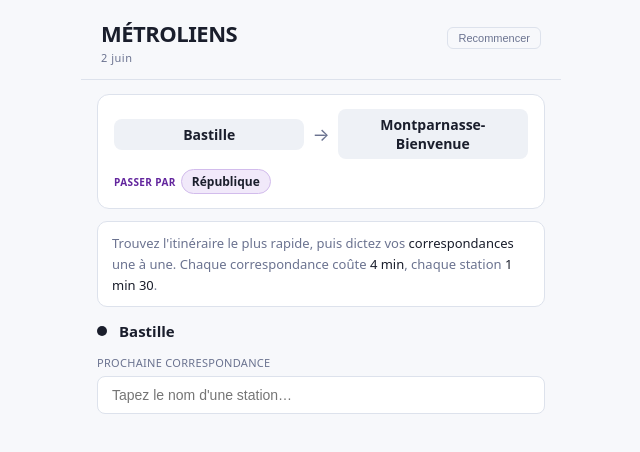
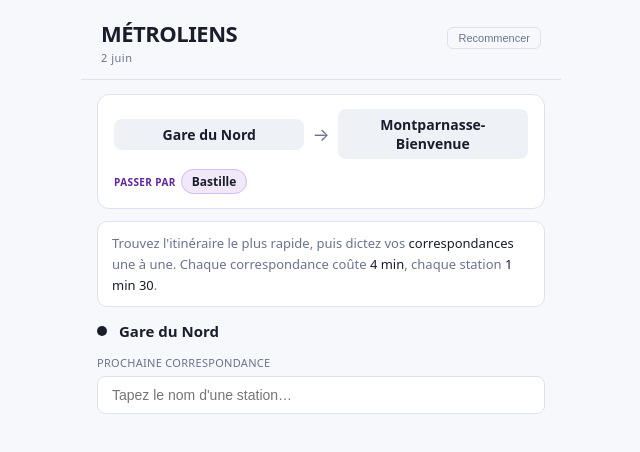
Before and after one commit to oignonmetro/metroliens, a React (Vite) app: page / in a window 1280 px wide. Shown: the top 452 px of the page, without its empty margins (319-959 px from the left). Built offline with nearby package versions, Linux system fonts and the light colour scheme; a web font is replaced by a local one.

Commit message:
Contraintes: ajout de 'sans changer à', support de deux contraintes par puzzle

```diff
--- a/src/Metroliens.jsx
+++ b/src/Metroliens.jsx
@@ -231,7 +231,8 @@ function computeSegment(from, to, fromLine, bannedLines) {
   return { chosenLine, stops, transfer, time: stops * 90 + (transfer ? 240 : 0), allLines };
 }
 
-function buildGraph(bannedLines = []) {
+function buildGraph(bannedLines = [], noChangeStations = []) {
+  const noChange = new Set(noChangeStations);
   const adj = {}, sl = {};
   const add = (a, b, t) => {
     if (!adj[a]) adj[a] = []; if (!adj[b]) adj[b] = [];
@@ -249,6 +250,10 @@ function buildGraph(bannedLines = []) {
     }
   }
   for (const [st, ls] of Object.entries(sl)) {
+    // À une station où la correspondance est interdite ("pas_changer"), on ne crée
+    // pas les arêtes de changement de ligne : on peut traverser la station sur une
+    // ligne, mais jamais y passer d'une ligne à une autre.
+    if (noChange.has(st)) continue;
     const arr = [...ls];
     for (let i = 0; i < arr.length; i++)
       for (let j = i+1; j < arr.length; j++)
@@ -297,7 +302,13 @@ function perms(arr) {
 // on impose un vrai changement de ligne à cette station (la ligne par laquelle
 // on repart doit différer de celle par laquelle on est arrivé).
 function findOptimal(adj, sl, from, to, req = []) {
-  const reqObjs = req.map(r => typeof r === 'string' ? {st: r, type: 'passer_par'} : r);
+  // On ne garde comme waypoints (points de passage forcés) que les contraintes
+  // positives : "passer_par" et "changer". Les contraintes négatives comme
+  // "pas_changer" sont déjà prises en compte dans la construction du graphe
+  // (arêtes de correspondance retirées), donc on les ignore ici.
+  const reqObjs = req
+    .map(r => typeof r === 'string' ? {st: r, type: 'passer_par'} : r)
+    .filter(r => r.type === 'passer_par' || r.type === 'changer');
   if (!reqObjs.length) return dijkstra(adj, sl, from, to);
   let best = null;
   for (const p of perms(reqObjs)) {
@@ -375,6 +386,17 @@ function computeReqStatus(routeSteps, req, final = false, banned = []) {
       const canChange = arrLines.some(a => depLines.some(b => a !== b));
       return canChange ? 'satisfied' : 'failed';
     }
+    if (r.type === 'pas_changer') {
+      // Interdit de FAIRE SA CORRESPONDANCE à X. Traverser X sur une ligne (sans
+      // y changer) reste autorisé. La faute n'existe que si X est saisi comme nœud
+      // intérieur du trajet ET que le joueur y change de ligne (le segment suivant
+      // est une correspondance). Tant que X n'est pas un point de changement saisi,
+      // la contrainte est respectée.
+      const idx = routeSteps.findIndex((s, i) => i > 0 && i < routeSteps.length - 1 && s.st === r.st);
+      if (idx === -1) return 'satisfied'; // X n'est pas un nœud intérieur : OK
+      // X est un nœud intérieur : il y a faute s'il sert de correspondance.
+      return routeSteps[idx + 1].transfer ? 'failed' : 'satisfied';
+    }
     return 'pending';
   });
 }
@@ -382,6 +404,7 @@ function computeReqStatus(routeSteps, req, final = false, banned = []) {
 const REQ_LABELS = {
   passer_par: 'PASSER PAR',
   changer:    'CHANGER À',
+  pas_changer:'SANS CHANGER À',
 };
 
 const PUZZLES = [
@@ -404,6 +427,12 @@ const PUZZLES = [
   { from:'Gare du Nord', to:'Montparnasse-Bienvenue', banned:[],
     req:[{st:'Bastille', type:'passer_par'}],
     hint:'Votre itinéraire doit passer par Bastille.' },
+  { from:'Denfert-Rochereau', to:'Place de Clichy', banned:[],
+    req:[{st:'Montparnasse-Bienvenue', type:'pas_changer'}],
+    hint:'Sans changer à Montparnasse.' },
+  { from:'Bastille', to:'Place de Clichy', banned:[],
+    req:[{st:'République', type:'passer_par'}, {st:'Saint-Lazare', type:'pas_changer'}],
+    hint:'Par République, mais sans changer à Saint-Lazare.' },
 ];
 
 
@@ -431,6 +460,11 @@ function isConstraintBinding(req, baseOpt) {
   if (req.type === 'changer') {
     // contraignant si l'optimal libre ne change pas déjà de ligne ici
     return !pathChangesAt(baseOpt.path, req.st);
+  }
+  if (req.type === 'pas_changer') {
+    // contraignant si l'optimal libre change justement de ligne à cette station
+    // (l'interdire force alors un autre itinéraire) ; sinon la contrainte est vide.
+    return pathChangesAt(baseOpt.path, req.st);
   }
   return true;
 }
@@ -575,11 +609,27 @@ export default function Metrodoku() {
   }, []);
 
   const puzzle   = useMemo(getDailyPuzzle, []);
+  // Graphe principal (pour le jeu : autocomplete, segments du joueur). Il ne retire
+  // que les lignes interdites ; les correspondances "pas_changer" restent présentes,
+  // pour que le joueur puisse tenter le changement et être bloqué.
   const {adj,sl} = useMemo(() => buildGraph(puzzle.banned), [puzzle]);
+  // Stations où la correspondance est interdite (contrainte "pas_changer").
+  const noChangeSts = useMemo(
+    () => puzzle.req.filter(r => r.type === 'pas_changer').map(r => r.st),
+    [puzzle]
+  );
+  // Graphe contraint (pour le calcul de l'optimal) : retire en plus les
+  // correspondances aux stations "pas_changer".
+  const optGraph = useMemo(
+    () => buildGraph(puzzle.banned, noChangeSts), [puzzle, noChangeSts]
+  );
   // Le vrai optimal doit honorer toutes les contraintes : passage pour "passer_par",
-  // et véritable changement de ligne pour "changer". On passe donc les objets
-  // complets (avec leur type), pas seulement les noms de stations.
-  const optimal  = useMemo(() => findOptimal(adj, sl, puzzle.from, puzzle.to, puzzle.req), [adj,sl,puzzle]);
+  // véritable changement pour "changer", et interdiction de changer pour "pas_changer"
+  // (déjà encodée dans optGraph).
+  const optimal  = useMemo(
+    () => findOptimal(optGraph.adj, optGraph.sl, puzzle.from, puzzle.to, puzzle.req),
+    [optGraph, puzzle]
+  );
   // Optimal SANS les contraintes (lignes interdites uniquement) : sert de référence
   // pour vérifier que chaque contrainte impose réellement un détour.
   const baseOptimal = useMemo(() => findOptimal(adj, sl, puzzle.from, puzzle.to, []), [adj,sl,puzzle]);
@@ -652,6 +702,17 @@ export default function Metrodoku() {
     const newRoute = [...route, newStep];
     const newTime = totalTime + seg.time;
     const newVisited = new Set(visited); newVisited.add(st);
+    // Contrainte "pas_changer" : on bloque dès que le joueur tente de repartir
+    // d'une station interdite sur une autre ligne (donc d'y faire sa correspondance).
+    // Le changement se manifeste par seg.transfer sur ce nouveau segment qui part
+    // de curSt : si curSt est une station "pas_changer" et qu'on change ici, faute.
+    if (seg.transfer && route.length >= 2) {
+      const forbidden = puzzle.req.find(r => r.type === 'pas_changer' && r.st === curSt);
+      if (forbidden) {
+        setError(`Vous ne pouvez pas changer à ${curSt}. Révisez votre itinéraire.`);
+        return;
+      }
+    }
     // Vérification à l'arrivée : seules les contraintes MANIFESTES bloquent
     // la soumission (le joueur a clairement omis une action qu'il devait poser
     // lui-même, comme "changer à X"). Les contraintes vérifiées automatiquement
```
